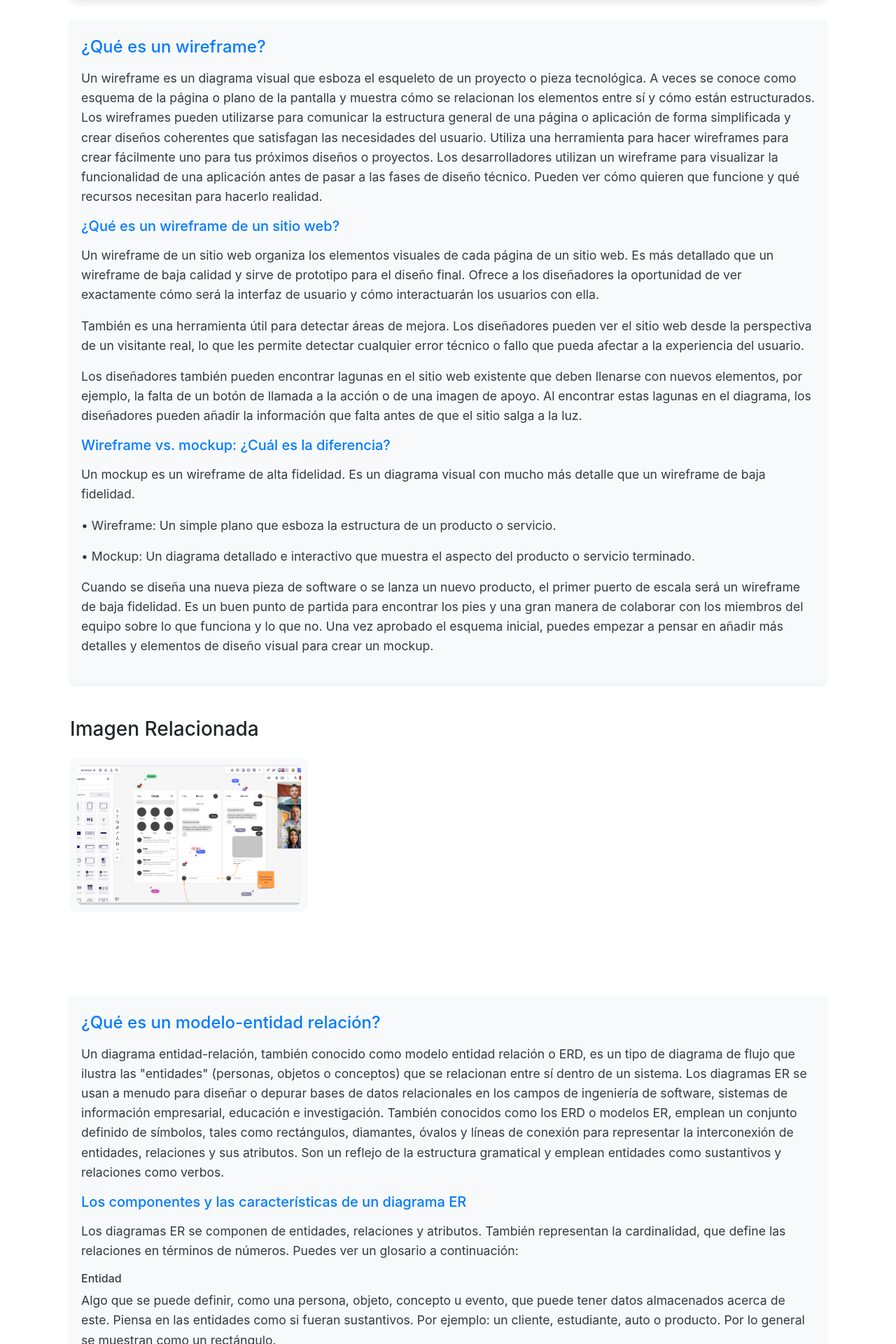
After one commit to MatiasArregui/feria-ciencias-4to, a Django app: page /proyecto/guiainformativa/ in a window 1280 px wide. The commit adds this page. Shown: the part 768-2688 px from the top of the page at 70% size. Run offline with Django 5.2, Linux system fonts and the light colour scheme; some libraries are stand-ins or nearby versions.

Commit message:
mejoras 2

```diff
--- a/app1/urls.py
+++ b/app1/urls.py
@@ -6,4 +6,5 @@ from . import views
 urlpatterns = [
     path('', views.listaProyectos.as_view(), name='proyectos'),
     path('proyecto/<int:pk>/', views.proyectoDetalle, name='proyectoDetalle'),
+    path('proyecto/guiainformativa/', views.proyectoDetalleGuia, name='proyectoDetalleGuia'),
 ]
--- a/app1/views.py
+++ b/app1/views.py
@@ -23,3 +23,6 @@ def proyectoDetalle(request, pk):
 
     context= {"proyecto" : proyecto, "imagenes" : imagenes}
     return render(request, os.path.join("detalleProyecto.html"), context=context)
+
+def proyectoDetalleGuia(request):
+    return render(request, os.path.join("detalle_proyecto.html"))
--- a/feriaCiencias/templates/base.html
+++ b/feriaCiencias/templates/base.html
@@ -25,6 +25,10 @@
         footer {
             font-size: 0.9rem;
         }
+
+        .header-buttons a {
+            margin-right: 0.5rem;
+        }
     </style>
 
     {% block estilos %}
@@ -35,9 +39,15 @@
     <!-- 🔬 Header institucional -->
     <header class="bg-primary text-white py-3 shadow-sm">
         <div class="container">
-            <div class="text-center text-lg-start" onclick="window.location.href='{% url 'proyectos' %}'" style="cursor: pointer;">
+            <div class="text-center text-lg-start">
                 <h1 class="h3 mb-0">🔬 Feria de Ciencias 2025</h1>
                 <p class="mb-0 small">Escuela PROA Mina Clavero · Celebrando el conocimiento y la creatividad</p>
+
+                <!-- ✨ Botones elegantes -->
+                <div class="header-buttons mt-3">
+                    <a href="{% url 'proyectos' %}" class="btn btn-light btn-sm fw-bold shadow-sm">📁 Ver todos los proyectos</a>
+                    <a href="{% url 'proyectoDetalleGuia' %}" class="btn btn-outline-light btn-sm fw-bold shadow-sm">📘 Guía informativa</a>
+                </div>
             </div>
         </div>
     </header>
--- /dev/null
+++ b/feriaCiencias/templates/detalle_proyecto.html
@@ -0,0 +1,195 @@
+{% extends "base.html" %}
+
+{% block estilos %}
+<link rel="stylesheet" href="https://maxcdn.bootstrapcdn.com/bootstrap/4.5.2/css/bootstrap.min.css">
+<style>
+    .portada {
+        max-height: 450px;
+        object-fit: cover;
+        width: 100%;
+        border-radius: 12px;
+        box-shadow: 0 4px 12px rgba(0,0,0,0.1);
+        margin-bottom: 30px;
+    }
+    .galeria-img {
+        height: 200px;
+        object-fit: cover;
+        width: 100%;
+        border-radius: 8px;
+        transition: transform 0.3s ease;
+        cursor: pointer;
+    }
+    .galeria-img:hover {
+        transform: scale(1.03);
+    }
+    .card-galeria {
+        border: none;
+        background-color: #f8f9fa;
+        padding: 10px;
+        border-radius: 10px;
+    }
+    .descripcion {
+        font-size: 1.1rem;
+        line-height: 1.6;
+        color: #343a40;
+    }
+</style>
+<style>
+    .titulo-galeria {
+        font-size: 1.25rem; /* base para móviles */
+    }
+
+    @media (min-width: 768px) {
+        .titulo-galeria {
+            font-size: 1.75rem; /* tamaño mayor en tablets y desktop */
+        }
+    }
+</style>
+
+{% endblock %}
+
+{% block content %}
+<div class="container py-5">
+    <div class="text-center mb-4">
+        <h1 class="display-5">Proyecto Feria de Ciencias</h1>
+        <p class="text-muted">Guía Informativa</p>
+    </div>
+
+   <img src="https://cdn-media-0.freecodecamp.org/2022/12/main-image.png" alt="Portada del proyecto" class="portada">
+
+
+    <div class="descripcion mb-5 px-3 py-4 bg-light rounded shadow-sm">
+        <h4 class="mb-3 text-primary">¿Qué es un wireframe?</h4>
+        <div  style="white-space: word-wrap: break-word;">
+            <p>Un wireframe es un diagrama visual que esboza el esqueleto de un proyecto o pieza tecnológica. A veces se conoce como esquema de la página o plano de la pantalla y muestra cómo se relacionan los elementos entre sí y cómo están estructurados.
+                Los wireframes pueden utilizarse para comunicar la estructura general de una página o aplicación de forma simplificada y crear diseños coherentes que satisfagan las necesidades del usuario. Utiliza una herramienta para hacer wireframes para crear fácilmente uno para tus próximos diseños o proyectos.
+                Los desarrolladores utilizan un wireframe para visualizar la funcionalidad de una aplicación antes de pasar a las fases de diseño técnico. Pueden ver cómo quieren que funcione y qué recursos necesitan para hacerlo realidad.
+            </p>
+        </div>
+        <h5 class="mb-3 text-primary">¿Qué es un wireframe de un sitio web?</h4>
+        <div  style="white-space: word-wrap: break-word;">
+            <p>
+                Un wireframe de un sitio web organiza los elementos visuales de cada página de un sitio web. Es más detallado que un wireframe de baja calidad y sirve de prototipo para el diseño final. Ofrece a los diseñadores la oportunidad de ver exactamente cómo será la interfaz de usuario y cómo interactuarán los usuarios con ella.
+            </p>
+            <p>
+                También es una herramienta útil para detectar áreas de mejora. Los diseñadores pueden ver el sitio web desde la perspectiva de un visitante real, lo que les permite detectar cualquier error técnico o fallo que pueda afectar a la experiencia del usuario.
+            </p>
+            <p>
+                Los diseñadores también pueden encontrar lagunas en el sitio web existente que deben llenarse con nuevos elementos, por ejemplo, la falta de un botón de llamada a la acción o de una imagen de apoyo. Al encontrar estas lagunas en el diagrama, los diseñadores pueden añadir la información que falta antes de que el sitio salga a la luz.
+            </p>
+        </div>
+        <h5 class="mb-3 text-primary">Wireframe vs. mockup: ¿Cuál es la diferencia?</h4>
+        <div  style="white-space: word-wrap: break-word;">
+            <p>
+                Un mockup es un wireframe de alta fidelidad. Es un diagrama visual con mucho más detalle que un wireframe de baja fidelidad.
+            </p>
+            <p>
+                •   Wireframe: Un simple plano que esboza la estructura de un producto o servicio.
+
+            </p>
+            <p>
+                •   Mockup: Un diagrama detallado e interactivo que muestra el aspecto del producto o servicio terminado.
+            </p>
+            <p>
+                Cuando se diseña una nueva pieza de software o se lanza un nuevo producto, el primer puerto de escala será un wireframe de baja fidelidad. Es un buen punto de partida para encontrar los pies y una gran manera de colaborar con los miembros del equipo sobre lo que funciona y lo que no.
+Una vez aprobado el esquema inicial, puedes empezar a pensar en añadir más detalles y elementos de diseño visual para crear un mockup.
+            </p>
+        </div>
+    </div>
+
+    <h3 class="mb-4 titulo-galeria">Imagen Relacionada</h3>
+
+    <div class="row">
+        <div class="col-md-4 mb-4">
+            <div class="card-galeria">
+                <img src="/static/wire.png" alt="Imagen relacionada" class="galeria-img"
+                     data-toggle="modal" data-target="#modalImagen"
+                     onclick="mostrarImagen('/static/wire.png')">
+            </div>
+        </div>
+    </div>
+</div>
+
+<!-- 🖼️ Modal para mostrar imagen ampliada -->
+<div class="modal fade" id="modalImagen" tabindex="-1" role="dialog" aria-labelledby="modalImagenLabel" aria-hidden="true">
+  <div class="modal-dialog modal-lg modal-dialog-centered" role="document">
+    <div class="modal-content bg-dark">
+      <div class="modal-body text-center">
+        <img id="imagenModal" src="" class="img-fluid rounded" alt="Imagen ampliada">
+      </div>
+    </div>
+  </div>
+</div>
+
+<!-- Parte de Diagramas ER -->
+ <div class="container py-5">
+    <div class="descripcion mb-5 px-3 py-4 bg-light rounded shadow-sm">
+        <h4 class="mb-3 text-primary">¿Qué es un modelo-entidad relación?</h4>
+        <div  style="white-space: word-wrap: break-word;">
+            <p>Un diagrama entidad-relación, también conocido como modelo entidad relación o ERD, es un tipo de diagrama de flujo que ilustra las "entidades" (personas, objetos o conceptos) que se relacionan entre sí dentro de un sistema. Los diagramas ER se usan a menudo para diseñar o depurar bases de datos relacionales en los campos de ingeniería de software, sistemas de información empresarial, educación e investigación. También conocidos como los ERD o modelos ER, emplean un conjunto definido de símbolos, tales como rectángulos, diamantes, óvalos y líneas de conexión para representar la interconexión de entidades, relaciones y sus atributos. Son un reflejo de la estructura gramatical y emplean entidades como sustantivos y relaciones como verbos.
+
+            </p>
+        </div>
+        <h5 class="mb-3 text-primary">Los componentes y las características de un diagrama ER</h4>
+        <div  style="white-space: word-wrap: break-word;">
+            <p>
+                Los diagramas ER se componen de entidades, relaciones y atributos. También representan la cardinalidad, que define las relaciones en términos de números. Puedes ver un glosario a continuación:
+            </p>
+            <h6>
+                Entidad
+            </h6>
+            <p>
+                Algo que se puede definir, como una persona, objeto, concepto u evento, que puede tener datos almacenados acerca de este. Piensa en las entidades como si fueran sustantivos. Por ejemplo: un cliente, estudiante, auto o producto. Por lo general se muestran como un rectángulo.
+            </p>
+            <h6>
+                Relación
+            </h6>
+            <p>
+                Cómo las entidades interactúan o se asocian entre sí. Piensa en las relaciones como si fueran verbos. Por ejemplo, el estudiante mencionado podría inscribirse en un curso. Las dos entidades serían el estudiante y el curso, y la relación representada es el acto de inscribirse, que conecta ambas entidades de ese modo. Las relaciones se muestran, por lo general, como diamantes o etiquetas directamente en las líneas de conexión.
+            </p>
+            <h6>
+                Atributo
+            </h6>
+            <p>
+                Una propiedad o característica de una entidad. A menudo se muestra como un óvalo o círculo.
+            </p>
+            <h6>
+                Cardinalidad
+            </h6>
+            <p>
+                Define los atributos numéricos de la relación entre dos entidades o conjuntos de entidades. Las tres relaciones cardinales principales son uno a uno, uno a muchos y muchos a muchos.
+            </p>
+        </div>
+    </div>
+
+    <h3 class="mb-4 titulo-galeria">Imagen Relacionada</h3>
+
+    <div class="row">
+        <div class="col-md-4 mb-4">
+            <div class="card-galeria">
+                <img src="/static/diagrama2.jpg" alt="Imagen relacionada" class="galeria-img"
+                     data-toggle="modal" data-target="#modalImagen"
+                     onclick="mostrarImagen('/static/diagrama2.jpg')">
+            </div>
+        </div>
+    </div>
+</div>
+
+<!-- 🖼️ Modal para mostrar imagen ampliada -->
+<div class="modal fade" id="modalImagen" tabindex="-1" role="dialog" aria-labelledby="modalImagenLabel" aria-hidden="true">
+  <div class="modal-dialog modal-lg modal-dialog-centered" role="document">
+    <div class="modal-content bg-dark">
+      <div class="modal-body text-center">
+        <img id="imagenModal" src="" class="img-fluid rounded" alt="Imagen ampliada">
+      </div>
+    </div>
+  </div>
+</div>
+<script src="https://code.jquery.com/jquery-3.6.0.min.js"></script>
+<script src="https://maxcdn.bootstrapcdn.com/bootstrap/4.5.2/js/bootstrap.min.js"></script>
+<script>
+    function mostrarImagen(url) {
+        document.getElementById('imagenModal').src = url;
+    }
+</script>
+{% endblock %}
```
Also changed, not shown: app1/models.py (line endings or trailing spaces), feriaCiencias/static/diagrama1.png (added), feriaCiencias/static/diagrama2.jpg (added), feriaCiencias/static/wire.png (added).
